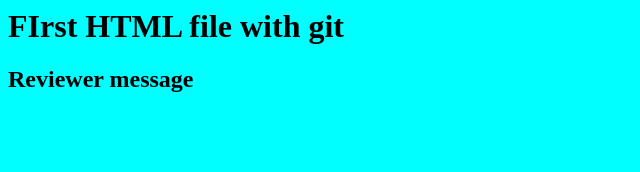
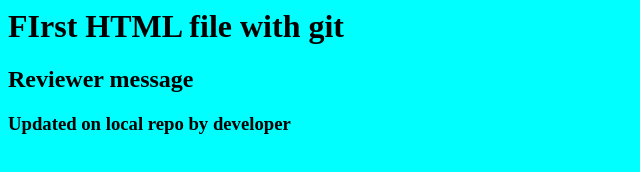
Before and after one commit to syedsohelishere/sshrepofortest, a plain HTML site: page index.html in a window 1280 px wide. Shown: the whole page, without its empty margins (0-640 px from the left). Drawn offline with Linux system fonts and the light colour scheme.

Commit message:
developer commit with h3

```diff
--- a/index.html
+++ b/index.html
@@ -5,6 +5,8 @@
 <body bgcolor ="Cyan">
 <h1> FIrst HTML file with git </h1>
   <h2> Reviewer message</h2>
+<h3> Updated on local repo by developer</h3>
+
 </body>
 
 
```
